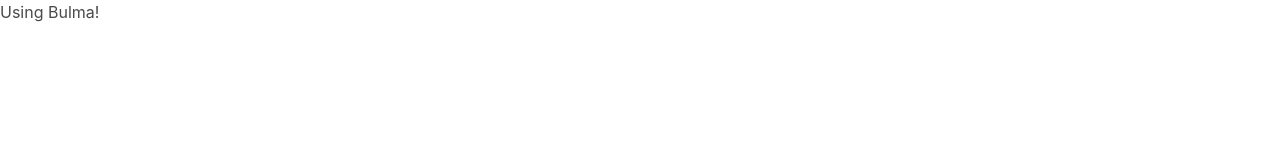
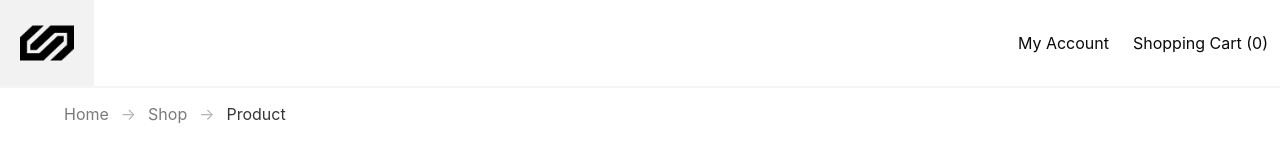
Before and after one commit to Yosh23/bulma_css_product-page, a plain HTML site: page src/index.html in a window 1280 px wide. Drawn offline with nearby package versions, Linux system fonts and the light colour scheme.

Commit message:
built mobile and desktop nav with bulma

```diff
--- a/src/index.html
+++ b/src/index.html
@@ -1,13 +1,48 @@
 <!DOCTYPE html>
 <html lang="en">
-<head>
-    <meta charset="UTF-8">
-    <meta http-equiv="X-UA-Compatible" content="IE=edge">
-    <meta name="viewport" content="width=<device-width>, initial-scale=1.0">
+  <head>
+    <meta charset="UTF-8" />
+    <meta http-equiv="X-UA-Compatible" content="IE=edge" />
+    <meta name="viewport" content="width=<device-width>, initial-scale=1.0" />
     <title>Ecommerce Product</title>
-    <link rel="stylesheet" href="https://cdn.jsdelivr.net/npm/bulma@0.9.3/css/bulma.min.css">
-</head>
-<body>
-    <h1>Using Bulma!</h1>
-</body>
+    <link
+      rel="stylesheet"
+      href="https://cdn.jsdelivr.net/npm/bulma@0.9.3/css/bulma.min.css"
+    />
+  </head>
+  <body>
+    <nav class="navbar has-shadow is-white">
+      <!-- logo / brand -->
+      <div class="navbar-brand">
+        <a class="navbar-item" href="#"
+          ><img
+            src="../assets/barcelona-metro-logo.png"
+            alt="site logo"
+            style="max-height: 70px"
+            class="py-2 px-2"
+        /></a>
+        <a href="" class="navbar-burger" id="burger">
+          <span></span>
+          <span></span>
+          <span></span>
+        </a>
+      </div>
+      <div class="navbar-menu" id="nav-links">
+        <div class="navbar-end">
+          <a href="#" class="navbar-item">My Account</a>
+          <a href="#" class="navbar-item">Shopping Cart (0)</a>
+        </div>
+      </div>
+    </nav>
+    <section class="section pt-4 pb-0">
+      <nav class="breadcrumb has-arrow-separator">
+        <ul class="container">
+          <li><a href="#" class="has-text-grey">Home</a></li>
+          <li><a href="#" class="has-text-grey">Shop</a></li>
+          <li class="is-active"><a href="#">Product</a></li>
+        </ul>
+      </nav>
+    </section>
+    <script src="index.js"></script>
+  </body>
 </html>
--- a/src/index.js
+++ b/src/index.js
@@ -0,0 +1,11 @@
+// mobile menu
+const burgerIcon = document.querySelector("#burger");
+const navbarMenu = document.querySelector("#nav-links");
+
+
+burgerIcon.addEventListener('click', (e) => {
+    navbarMenu.classList.toggle('is-active');
+    e.preventDefault();
+});
+
+console.log("hello")
```
Also changed, not shown: assets/barcelona-metro-logo.png (added).
